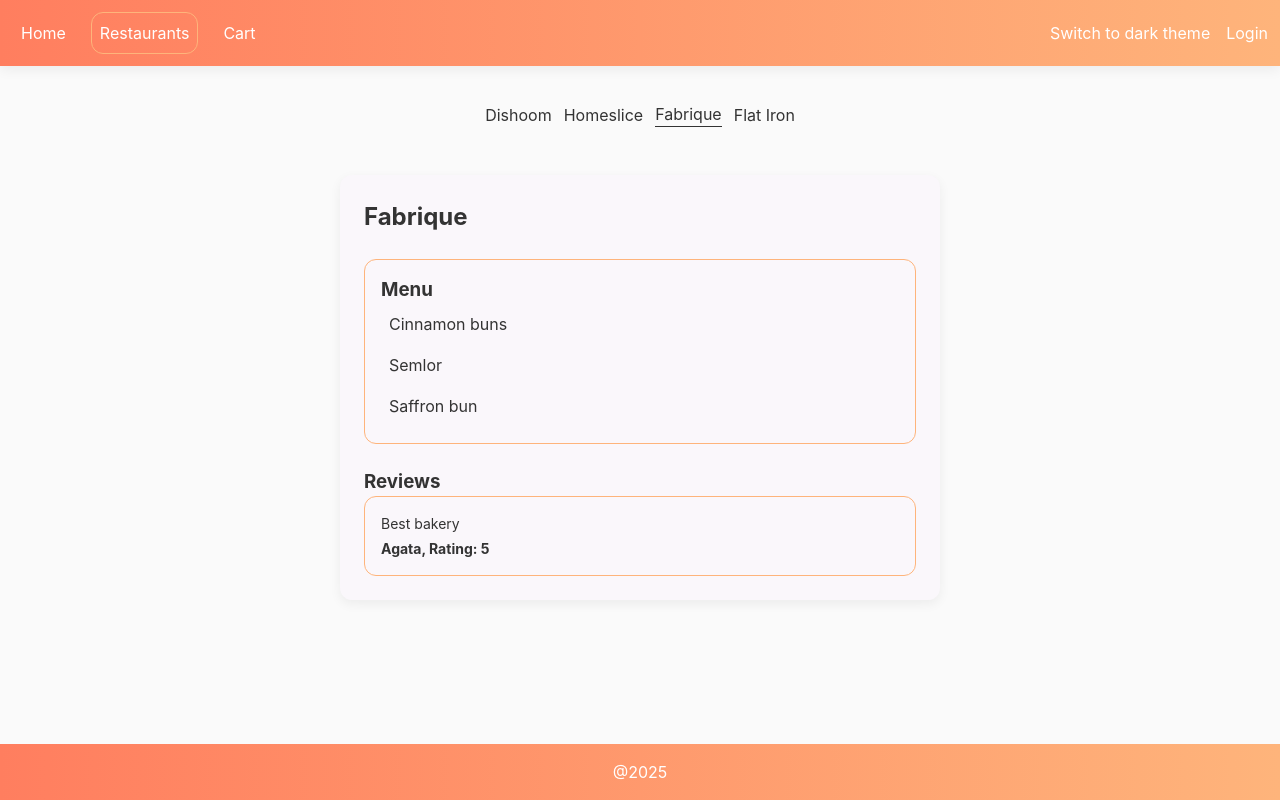
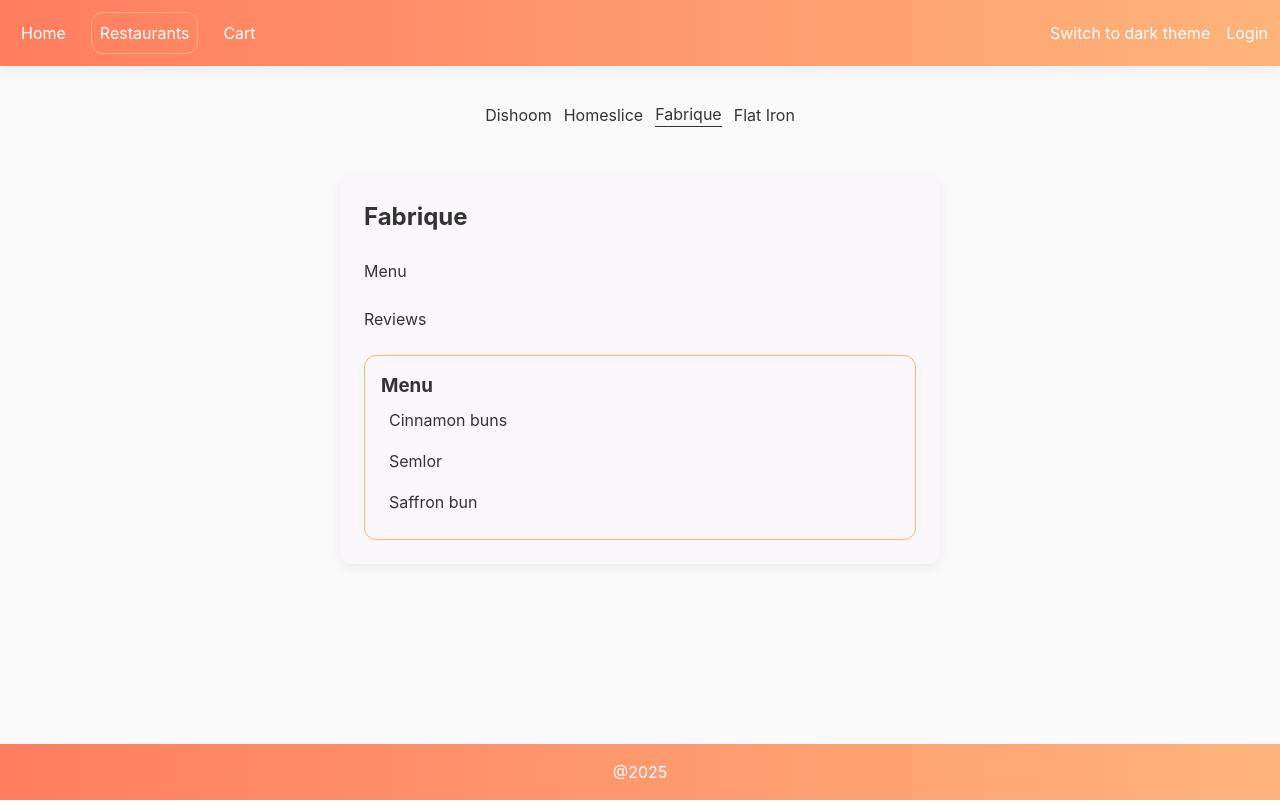
Before and after one commit to orlovse/food-order, a React (Vite) app: page /restaurants/982bfbce-c5e0-41a0-9f99-d5c20ecee49d in a window 1280 px wide. Built offline with nearby package versions, Linux system fonts and the light colour scheme.

Commit message:
Add menu and review routs

```diff
--- a/src/App.jsx
+++ b/src/App.jsx
@@ -8,6 +8,8 @@ import { BrowserRouter, Route, Routes } from 'react-router';
 import { RestaurantsPage } from './pages/Restaurants/RestaurantsPage';
 import { Restaurant } from '@components/Restaurant/Restaurant';
 import { CartPage } from './pages/CartPage/CartPage';
+import { Menu } from '@components/MenuItem/Menu';
+import { Reviews } from '@components/Reviews/Reviews';
 
 export const App = () => {
   return (
@@ -29,7 +31,20 @@ export const App = () => {
                 <Route
                   path=':restaurantId'
                   element={<Restaurant/>}
-                ></Route>
+                >
+                <Route
+                  index
+                  element={<Menu />}
+                />
+                <Route
+                  path='menu'
+                  element={<Menu/>}
+                />
+                <Route
+                  path='reviews'
+                  element={<Reviews/>}
+                />
+                </Route>
               </Route>
 
               <Route
--- a/src/components/MenuItem/Menu.jsx
+++ b/src/components/MenuItem/Menu.jsx
@@ -1,7 +1,13 @@
+import { useParams } from 'react-router';
+import { useSelector } from 'react-redux';
+import { selectRestaurantById } from '@store/Restaurants/restaurantsSlice';
 import { MenuItem } from './MenuItem';
 import styles from './MenuItem.module.css';
 
-export const Menu = ({ menu }) => {
+export const Menu = () => {
+  const { restaurantId } = useParams();
+  const { menu } = useSelector((state) => selectRestaurantById(state, restaurantId));
+
   return (
       <div className={styles.menu}>
         <h3>Menu</h3>
--- a/src/components/Restaurant/Restaurant.jsx
+++ b/src/components/Restaurant/Restaurant.jsx
@@ -1,36 +1,25 @@
-import { useContext } from 'react';
-import { useParams } from 'react-router';
+import { NavLink, Outlet, useParams } from 'react-router';
 import { useSelector } from 'react-redux';
-import { Menu } from '@components/MenuItem/Menu';
-import { ReviewForm } from '@components/Reviews/ReviewForm';
-import { Reviews } from '@components/Reviews/Reviews';
-import { AuthContext } from '../../context/Auth';
 import { selectRestaurantById } from '@store/Restaurants/restaurantsSlice';
+import { Cart } from '@components/Cart/Cart';
 import styles from './Restaurant.module.css';
-import { Cart } from '@components/Cart/Cart';
 
 export const Restaurant = () => {
-  const { isAuthorized } = useContext(AuthContext);
-
   const { restaurantId } = useParams();
-  const { name, menu, reviews } = useSelector((state) => selectRestaurantById(state, restaurantId));
+  const { name, reviews } = useSelector((state) => selectRestaurantById(state, restaurantId));
 
   return (
     <>
       <div className={styles.container}>
         <h2>{name}</h2>
 
-        <Menu menu={menu}/>
+        <NavLink to="menu">
+          Menu
+        </NavLink>
 
-        {reviews.length ? <Reviews reviews={reviews} /> : null }
+        {reviews.length ? <NavLink to="reviews">Reviews</NavLink> : null }
 
-        {isAuthorized && (
-          <div>
-            <h3>Your review</h3>
-
-            <ReviewForm/>
-          </div>
-        )}
+        <Outlet/>
      </div>
 
      <Cart/>
--- a/src/components/Reviews/Reviews.jsx
+++ b/src/components/Reviews/Reviews.jsx
@@ -1,7 +1,17 @@
 import { Review } from './Review';
+import { useParams } from 'react-router';
+import { useContext } from 'react';
+import { useSelector } from 'react-redux';
+import { AuthContext } from '../../context/Auth';
+import { ReviewForm } from '@components/Reviews/ReviewForm';
+import { selectRestaurantById } from '@store/Restaurants/restaurantsSlice';
 import styles from './Reviews.module.css';
 
-export const Reviews = ({ reviews }) => {
+export const Reviews = () => {
+  const { isAuthorized } = useContext(AuthContext);
+  const { restaurantId } = useParams();
+  const { reviews } = useSelector((state) => selectRestaurantById(state, restaurantId));
+
   return (
     <div>
       <h3>Reviews</h3>
@@ -11,6 +21,14 @@ export const Reviews = ({ reviews }) => {
           <Review key={id} id={id}/>
         ))}
       </ul>
+
+      {isAuthorized && (
+        <div>
+          <h3>Your review</h3>
+
+          <ReviewForm/>
+        </div>
+      )}
     </div>
   );
 };
```
